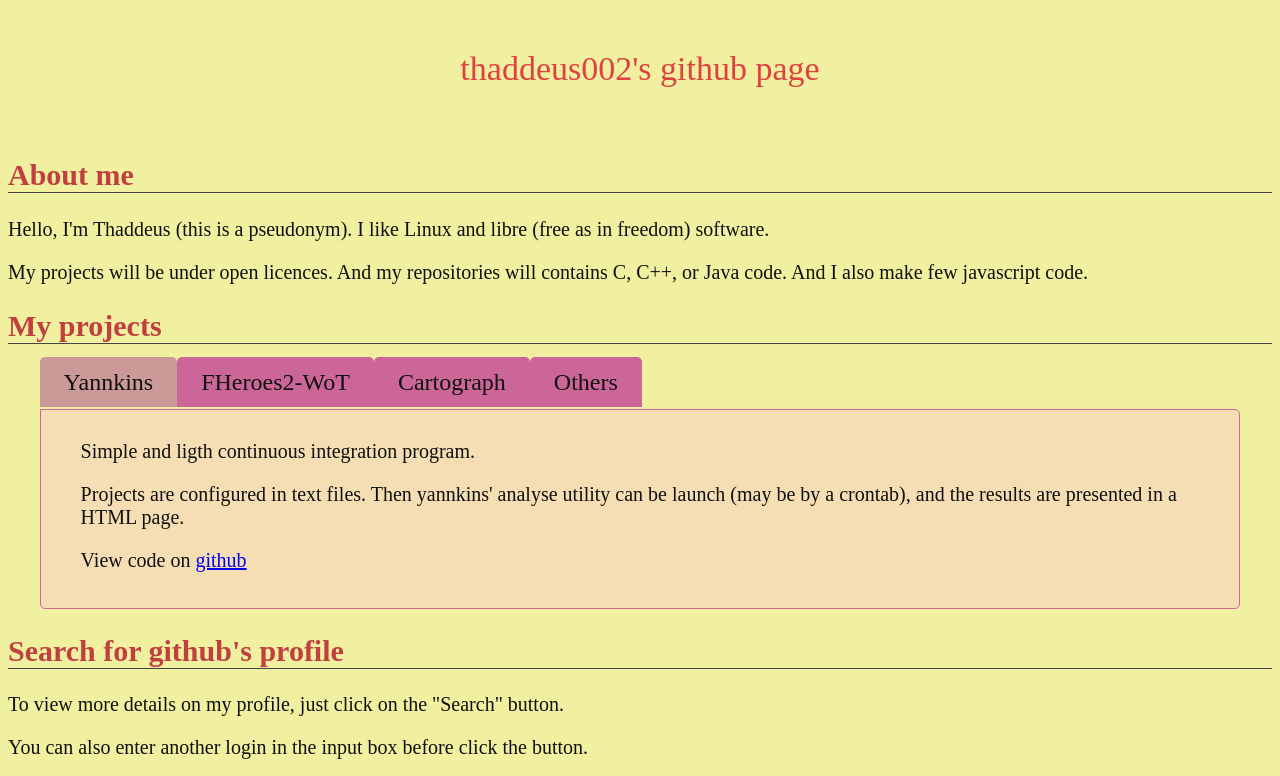
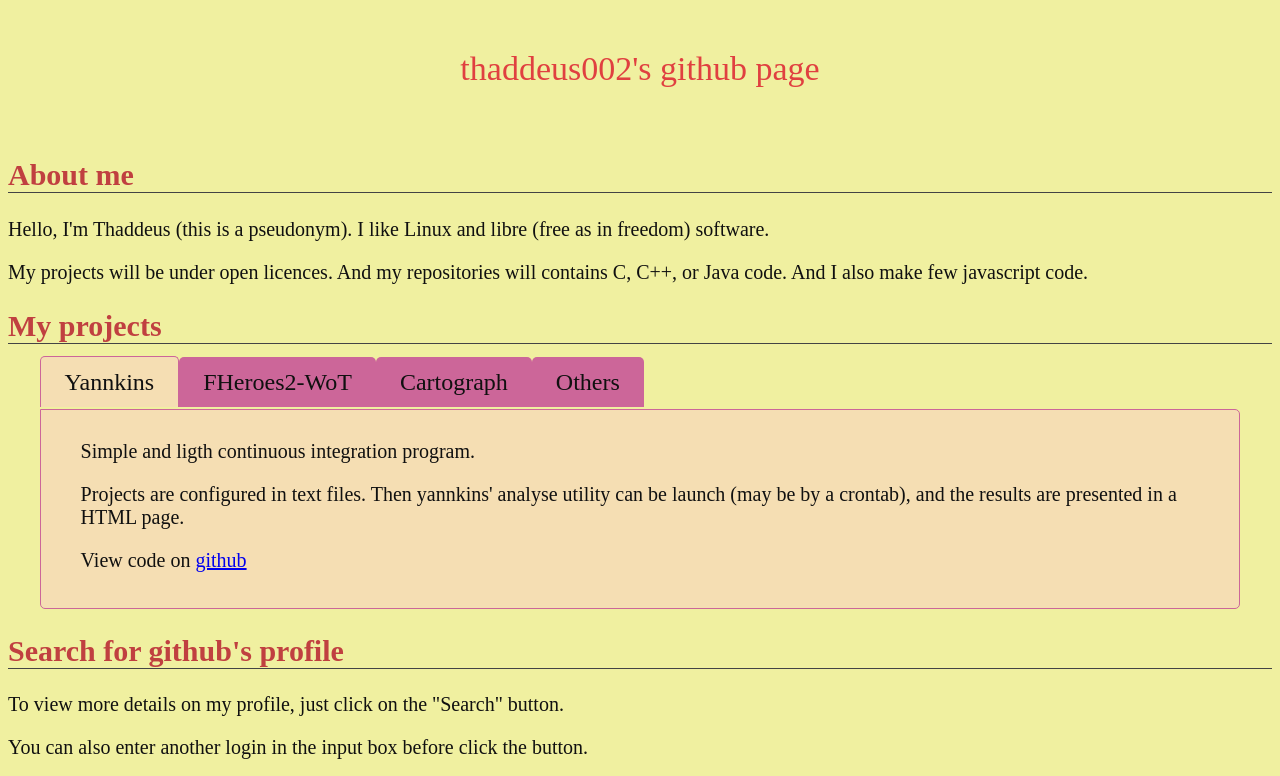
Before and after one commit to thaddeus002/hello-world, a plain HTML site: page index.html in a window 1280 px wide. Shown: the top 776 px of the page. Drawn offline with Linux system fonts and the light colour scheme.

Commit message:
checked tab's color

```diff
--- a/style.css
+++ b/style.css
@@ -20,13 +20,6 @@ h2
     margin:0px;
 }
 
-/*#bienvenue
-{
-    text-align: center;
-    font-size: 34px;
-    color: #e04040;
-    margin: 50px;
-}*/
 
 h1
 {
@@ -52,11 +45,6 @@ h1
     /*align: center;*/
 }
 
-/*.aff_image:after
-{
-    clear: both;
-    content: <p><a href="index.html">Retour</a></p>;
-}*/
 
 .code {
     /*background-color: light-gray; */
@@ -98,6 +86,12 @@ th, td {
 
 /* tabs configuration */
 
+/* A tab is a div that contents :
+ *    an input of type radio
+ *    a label
+ *    a content
+ */
+
 .tabs {
   position: relative;
   /* set height to be even for all tab groups */
@@ -123,12 +117,8 @@ th, td {
   position: absolute;
   height: 0;
   width: 0;
-  overflow: hidden;
+  /*overflow: hidden;*/
   clip: rect(0,0,0,0);
-
-  /*&:focus + label {
-    outline: 2px dotted #000;
-  }*/
 }
 
 .content {
@@ -143,11 +133,14 @@ th, td {
 }
 
 [type=radio]:checked ~ label {
+  position: relative;
   z-index: 2;
-  background: #c99;
+  background: wheat;
+  border: 1px solid #c69;
+  border-bottom: 0px;
 }
 
-[type=radio]:checked ~ label ~ .content {
+[type=radio]:checked ~ .content {
   z-index: 1;
   opacity: 1;
 }
```
